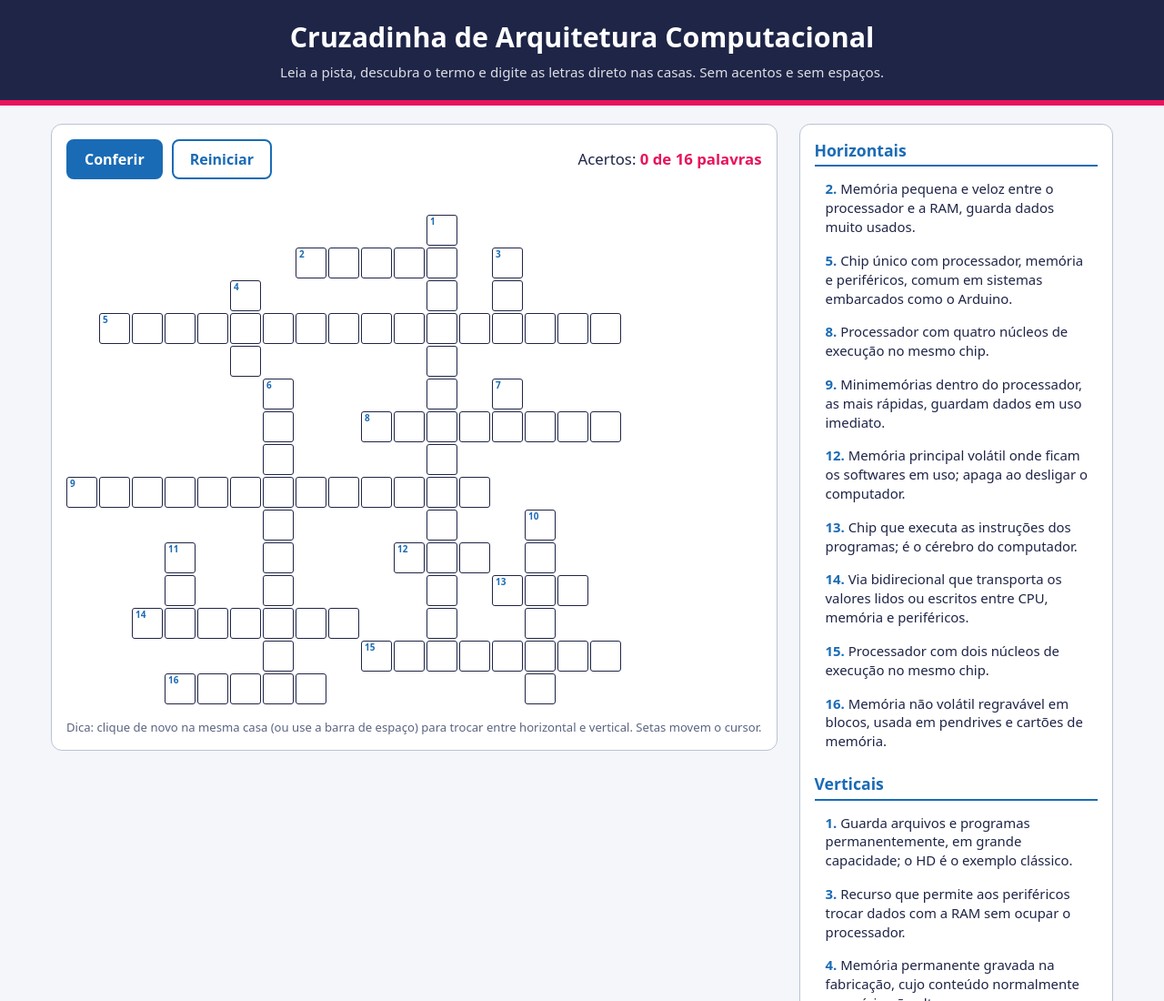
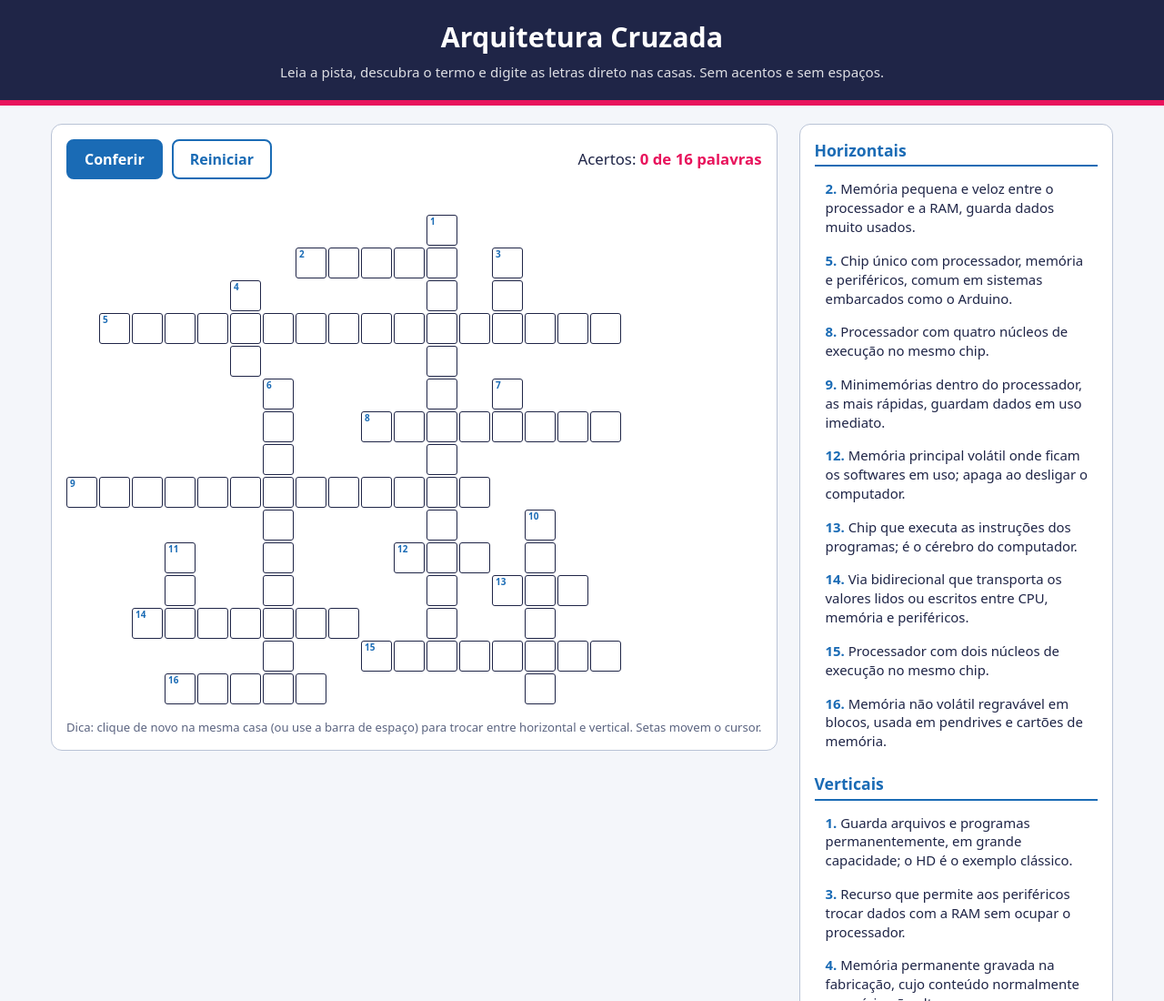
Before and after one commit to MarcosVMFe/arqcomp-cruzadinha, a plain HTML site: page index.html in a window 1280 px wide. Shown: the top 1100 px of the page at 91% size. Drawn offline with Linux system fonts and the light colour scheme.

Commit message:
Mudança do nome do projeto em index

```diff
--- a/index.html
+++ b/index.html
@@ -3,12 +3,12 @@
 <head>
   <meta charset="UTF-8">
   <meta name="viewport" content="width=device-width, initial-scale=1">
-  <title>Cruzadinha de Arquitetura Computacional</title>
+  <title>Arquitetura Cruzada</title>
   <link rel="stylesheet" href="style.css">
 </head>
 <body>
   <header class="topo">
-    <h1>Cruzadinha de Arquitetura Computacional</h1>
+    <h1>Arquitetura Cruzada</h1>
     <p>Leia a pista, descubra o termo e digite as letras direto nas casas. Sem acentos e sem espaços.</p>
   </header>
 
```
